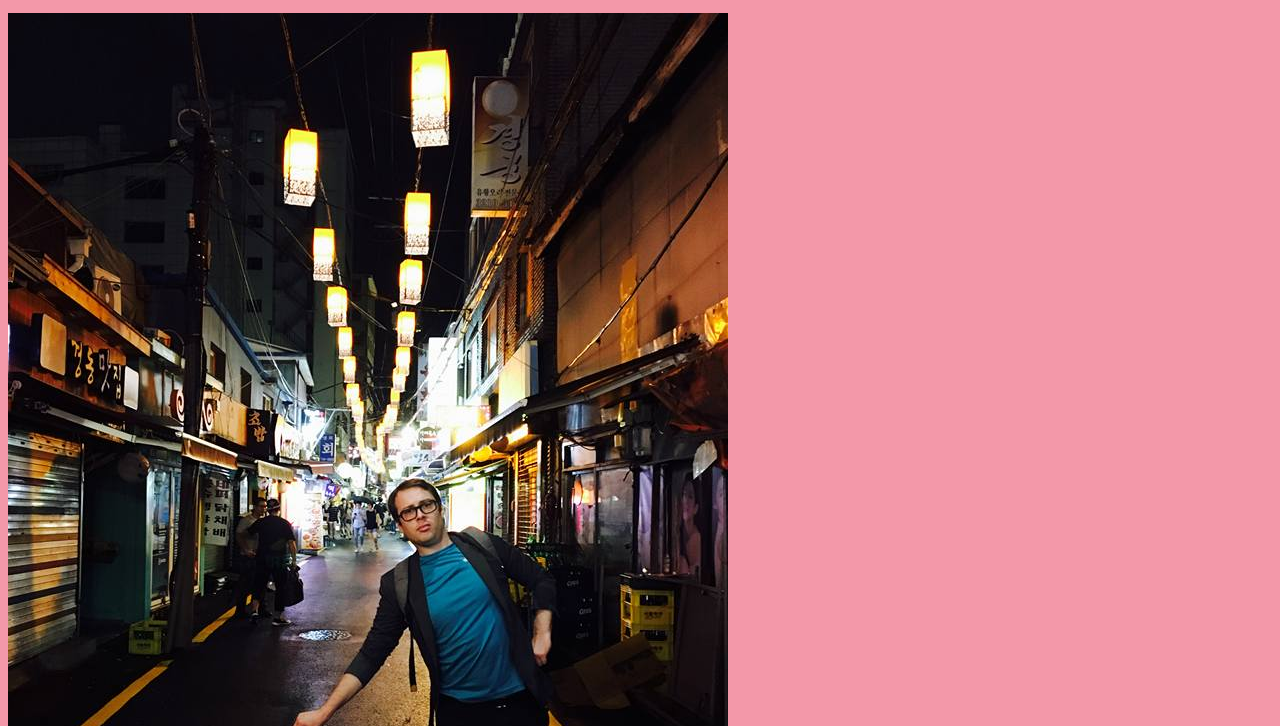
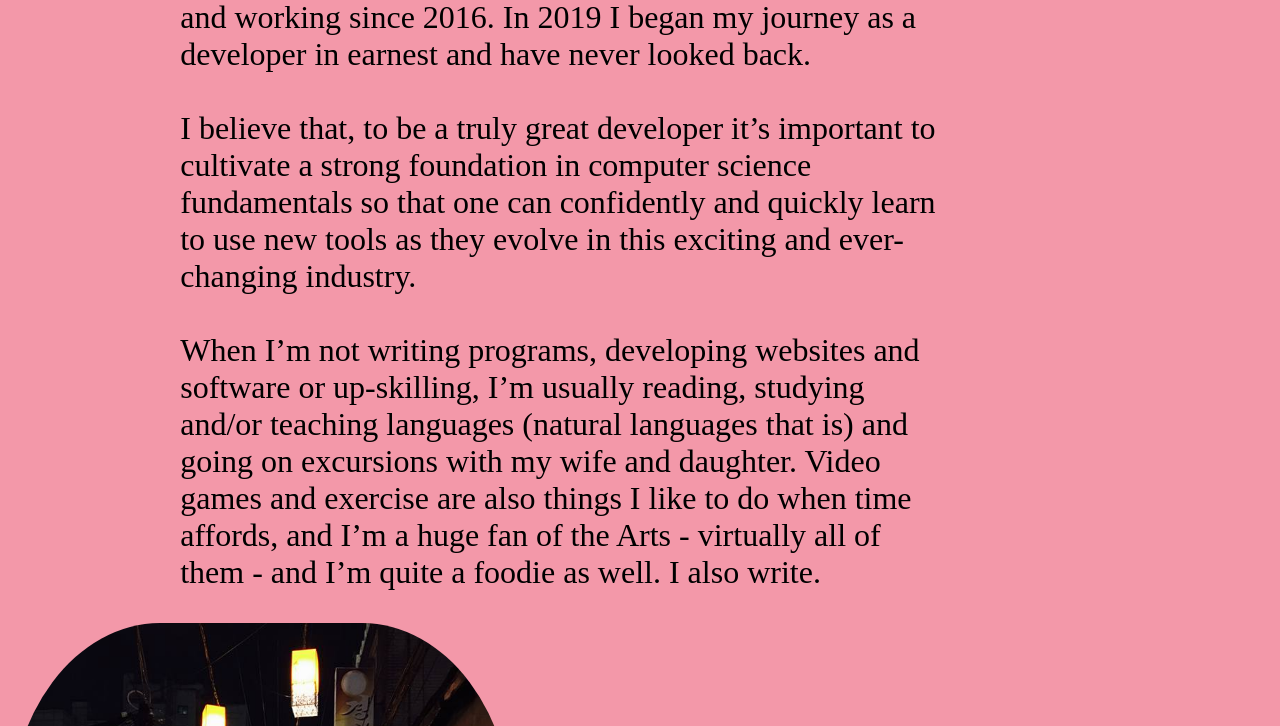
Before and after one commit to Alexpureinheart/portfolio_page, a plain HTML site: page index.html in a window 1280 px wide. Shown: the part 304-1030 px from the top of the page. Drawn offline with Linux system fonts and the light colour scheme.

Commit message:
added about me

```diff
--- a/styles.css
+++ b/styles.css
@@ -29,3 +29,31 @@ nav h1{
     font-size: 40px;
     margin-left: 2%;
 }
+
+#about_me {
+    display: flex;
+    flex-wrap: wrap;
+}
+
+#about_me h2{
+    position: relative;
+    top: -1rem;
+    left: 40px;
+    font-size: 40px;
+}
+
+#about_me p {
+    max-width: 60%;
+    min-width: 60%;
+    font-size: 32px;
+
+}
+
+#about_me img {
+    border-radius: 30%;
+    min-width: 30%;
+    max-width: 40%;
+    min-height: 33%;
+    max-height: 33%;
+
+}
```
Also changed, not shown: index.html (+4 -2 lines).
